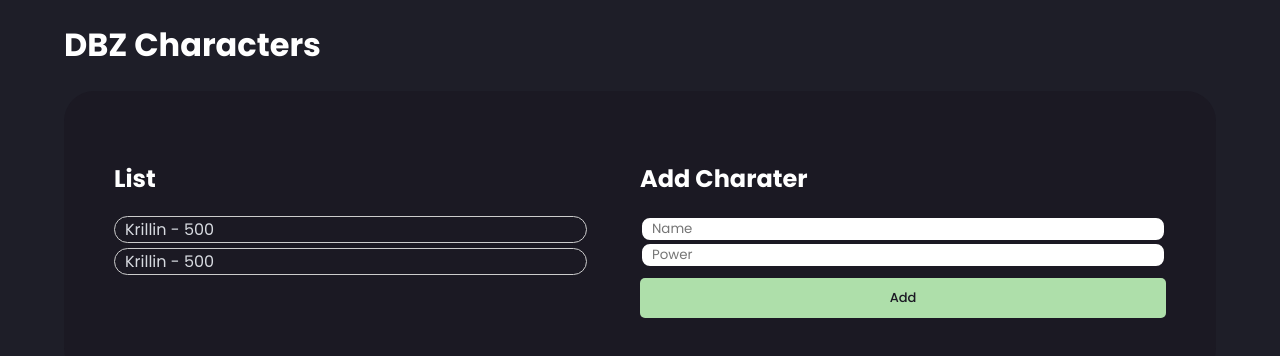
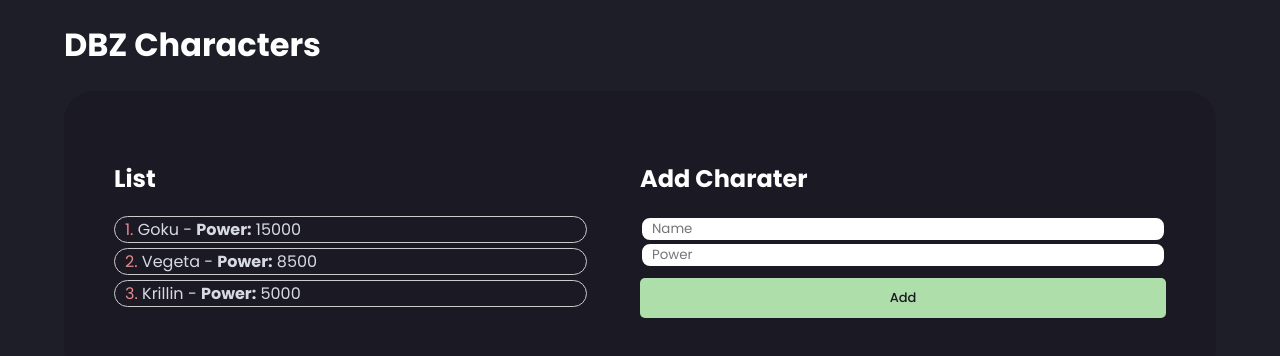
Before and after one commit to yesidrs/angular-bases, an Angular app: page / in a window 1280 px wide. Shown: the top 356 px of the page. Built offline with nearby package versions, Linux system fonts and the light colour scheme.

Commit message:
add simple data interaction

```diff
--- a/src/app/dbz/components/list/list.component.html
+++ b/src/app/dbz/components/list/list.component.html
@@ -1,7 +1,9 @@
 <div>
-    <h2>List</h2>
-    <ul>
-        <li>Krillin - 500</li>
-        <li>Krillin - 500</li>
-    </ul>
+  <h2>List</h2>
+  <ul *ngFor="let character of characters; index as i">
+    <li>
+      <span>{{ i + 1 }}.</span> {{ character.name }} - <strong>Power:</strong>
+      {{ character.power }}
+    </li>
+  </ul>
 </div>
--- a/src/app/dbz/components/list/list.component.ts
+++ b/src/app/dbz/components/list/list.component.ts
@@ -1,4 +1,5 @@
-import { Component } from '@angular/core';
+import { Component, Input } from '@angular/core';
+import { Character } from '../../interfaces/dbz.interface';
 
 @Component({
   selector: 'app-dbz-list',
@@ -6,5 +7,5 @@ import { Component } from '@angular/core';
   styleUrls: ['./list.component.scss']
 })
 export class ListComponent {
-
+  @Input() characters: Character[] = [];
 }
--- /dev/null
+++ b/src/app/dbz/interfaces/dbz.interface.ts
@@ -0,0 +1,4 @@
+export interface Character {
+    name: string;
+    power: string;
+}
--- a/src/app/dbz/pages/main-page.component.html
+++ b/src/app/dbz/pages/main-page.component.html
@@ -1,6 +1,6 @@
 <h1>DBZ Characters</h1>
 
 <section>
-  <app-dbz-list></app-dbz-list>
+  <app-dbz-list [characters]="characters"></app-dbz-list>
   <app-dbz-add-character></app-dbz-add-character>
 </section>
--- a/src/app/dbz/pages/main-page.component.ts
+++ b/src/app/dbz/pages/main-page.component.ts
@@ -1,9 +1,15 @@
 import { Component, OnInit } from '@angular/core';
+import { Character } from '../interfaces/dbz.interface';
 
 @Component({
   selector: 'app-dbz-main-page',
   templateUrl: './main-page.component.html',
-  styleUrls: ['./main-page.component.scss']
+  styleUrls: ['./main-page.component.scss'],
 })
 export class MainPageComponent {
+  characters: Character[] = [
+    { name: 'Goku', power: '15000' },
+    { name: 'Vegeta', power: '8500' },
+    { name: 'Krillin', power: '5000'}
+  ];
 }
```
